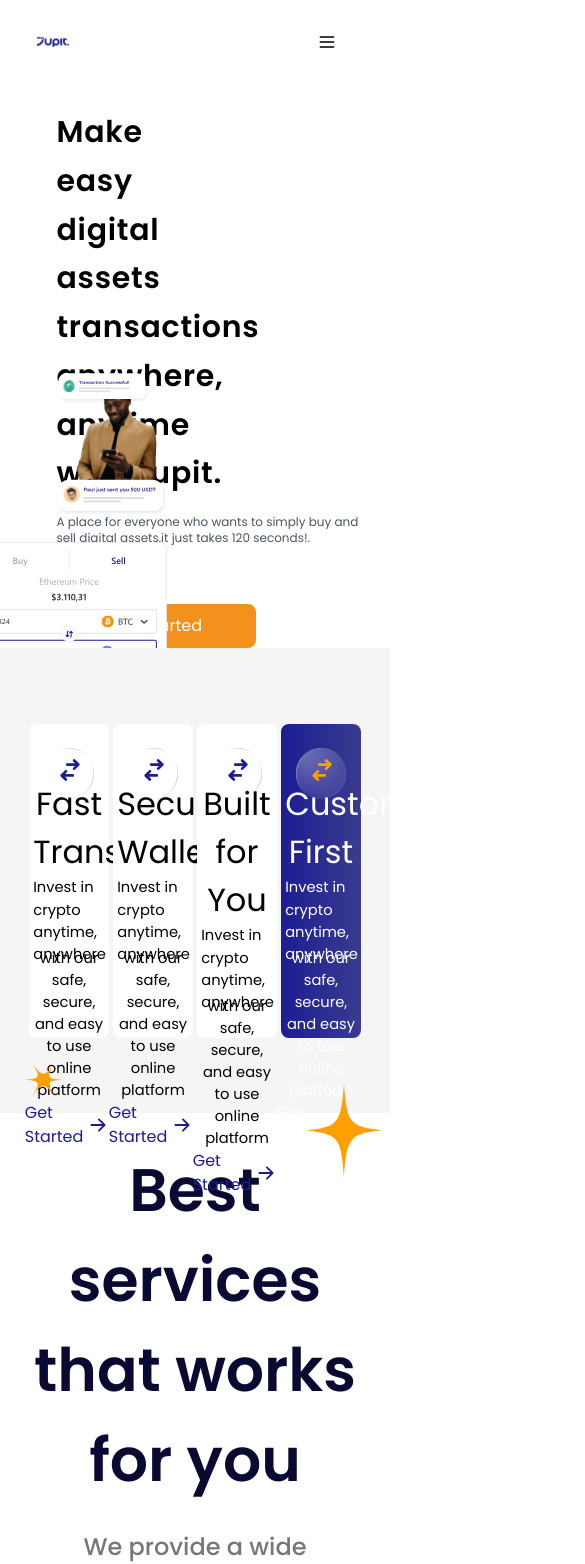
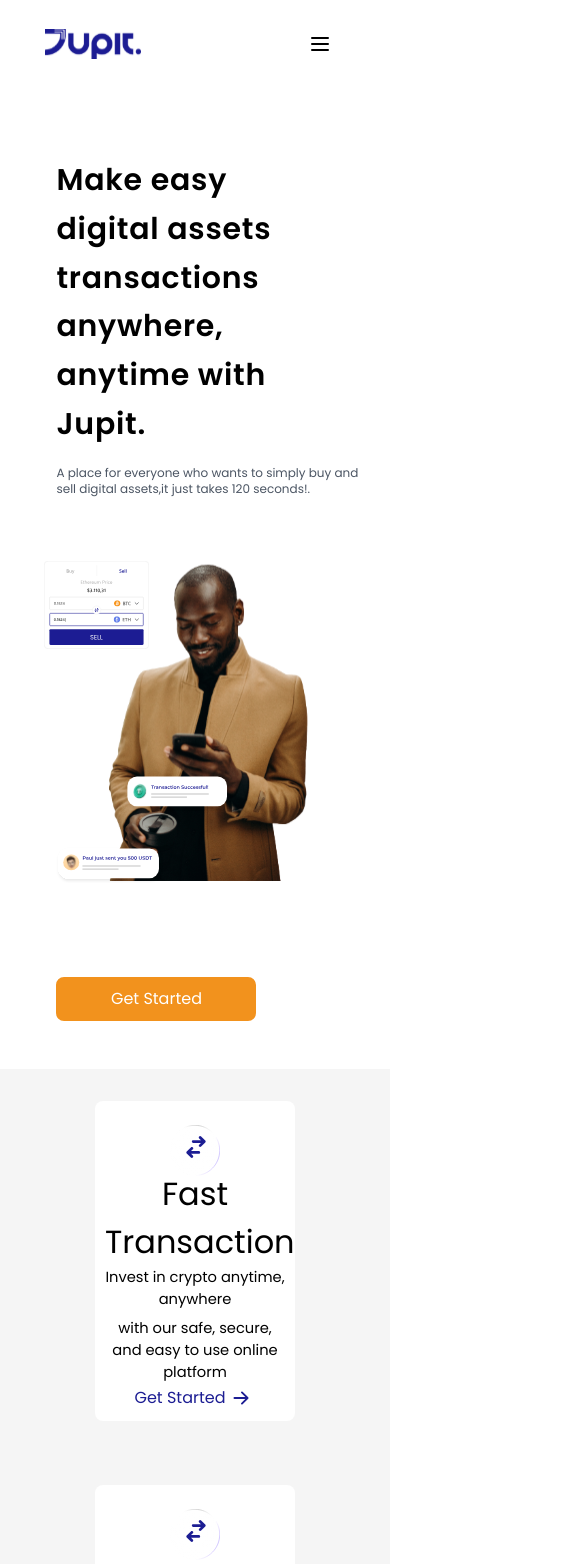
Before and after one commit to olasimboTobi/PWA-Progress-Web-App, a React (Create React App) app: page / in a window 390 px wide. Shown: the top 1564 px of the page, 585 px wide, since content can reach past the window. Built offline with nearby package versions, Linux system fonts and the light colour scheme.

Commit message:
Work on Responsiveness

```diff
--- a/src/Components/Cards/Card1.jsx
+++ b/src/Components/Cards/Card1.jsx
@@ -8,7 +8,7 @@ import {BsArrowRightShort} from "react-icons/bs"
 const Card1 = ({id, title, description1, description2}) =>{
 
    return (
-    <div className={title !== "Customer First" ? " w-[24%] h-[314px] py-6 bg-white border-none rounded-lg" : "w-[24%] h-[314px] py-6 bg-gradient-to-r from-[#1C1D93] to-[#3A3B8F] border-none rounded-lg" }>
+    <div className={title !== "Customer First" ? "w-[200px] mx-auto h-[320px] mt-8 mb-8 sm:w-[200px] sm:mt-8 sm:mb-8 sm:h-[320px]  md:w-[300px] md:mt-4 md:mb-4 md:h-[280px]  lg:w-[370px] lg:mt-8 lg:mb-8 lg:h-[320px] xl:w-[300px] xl:h-[314px] py-6 bg-white border-none rounded-lg" : "w-[200px] mx-auto h-[320px] mt-8 mb-8  sm:w-[200px] sm:mt-8 sm:mb-8 sm:h-[320px]  md:w-[300px] md:mt-4 md:mb-4 md:h-[280px] lg:w-[370px] lg:mt-8 lg:mb-8 lg:h-[320px] xl:w-[300px] xl:h-[314px] py-6 bg-gradient-to-r from-[#1C1D93] to-[#3A3B8F] border-none rounded-lg" }>
         <div className="flex flex-col items-center justify-between  w-[90%] mx-auto h-full">
 
             {title !== "Customer First" ?
@@ -34,10 +34,10 @@ const Card1 = ({id, title, description1, description2}) =>{
             </div>
             }
 
-            <p className={title !== "Customer First" ? "justify-self-start w-full text-[32px] text-center md:text-[20px] md:mt-[0.5em]  lg:text-[25px] xl:mt-[0.2em] xl:text-[32px]" : "justify-self-start w-full text-[32px] text-white text-center md:text-[20px] md:mt-[0.5em] lg:text-[25px] xl:text-[32px] xl:mt-[0.2em]"}>{title}</p>
+            <p className={title !== "Customer First" ? "justify-self-start w-full mt-3  text-[32px] text-center md:text-[20px] md:mt-[0.5em]  lg:text-[25px] xl:mt-[0.2em] xl:text-[32px]" : "justify-self-start w-full text-[32px] text-white mt-3 text-center md:text-[20px] md:mt-[0.5em] lg:text-[25px] xl:text-[32px] xl:mt-[0.2em]"}>{title}</p>
 
-            <p className={title !== "Customer First" ? 'justify-self-start w-full text-[14.7px] md:text-center md:text-[0.68rem] lg:text-center lg:text-[0.7rem] xl:text-start xl:text-[14.7px]' : 'justify-self-start w-full text-[14.7px] text-white md:text-center md:text-[0.68rem] lg:text-center lg:text-[0.7rem] xl:text-start xl:text-[14.7px]'}>{description1}</p>
-            <p className={title !== "Customer First" ? ' w-full text-[14.7px] text-center mt-[-18px] md:text-center md:text-[0.68rem] lg:text-center lg:text-[0.7rem] xl:xl:text-center xl:text-[14.7px]' : ' w-full text-[14.7px] text-white text-center mt-[-18px] md:text-center md:text-[0.68rem]  lg:text-center lg:text-[0.7rem] xl:text-center xl:text-[14.7px]'}>{description2}</p>
+            <p className={title !== "Customer First" ? 'justify-self-start w-full text-center text-[14.7px] md:text-center md:text-[0.68rem] lg:text-center lg:text-[0.7rem] xl:text-start xl:text-[14.7px]' : 'justify-self-start w-full text-[14.7px] text-center text-white md:text-center md:text-[0.68rem] lg:text-center lg:text-[0.7rem] xl:text-start xl:text-[14.7px]'}>{description1}</p>
+            <p className={title !== "Customer First" ? ' w-full text-[14.7px] mt-[0.5em] text-center mt-[-18px] md:text-center md:text-[0.68rem] lg:text-center lg:text-[0.7rem] xl:xl:text-center xl:text-[14.7px]' : ' w-full text-[14.7px] text-white text-center mt-[0.5em] mt-[-18px] md:text-center md:text-[0.68rem]  lg:text-center lg:text-[0.7rem] xl:text-center xl:text-[14.7px]'}>{description2}</p>
             <div className="flex justify-center items-center">
                 <p className={title !== "Customer First" ? "text-[16px] text-[#1C1D93] md:text-[14px] xl:text-[16px]" : "text-[16px] md:text-[14px] xl:text-[16px] text-white"}>Get Started</p>
                 <p><BsArrowRightShort className={title !== "Customer First" ? 'text-[#1C1D93] text-[30px] md:[26px] xl:text-[30px]' : 'text-[#EFEFEF] text-[30px] md:[26px] xl:text-[30px]'}/></p>
--- a/src/Components/Cards/Card2.jsx
+++ b/src/Components/Cards/Card2.jsx
@@ -18,7 +18,7 @@ import {BsArrowRightShort} from "react-icons/bs"
 const Card1 = ({id, title, description }) =>{
 
    return (
-    <div className="w-[42%]  mt-4 py-4  border-none rounded-lg">
+    <div className="w-[200px]  mt-8 py-4 sm:w-[200px]  sm:mt-12  sm:py-4 md:w-[255px]  md:mt-12  md:py-2 lg:w-[300px]  lg:mt-12 lg:py-4  xl:w-[420px]  xl:mt-4 xl:py-4 text-justify border-none rounded-lg">
         <div className="flex flex-col  items-center justify-start  w-[98%] mx-auto ">
 
             {title === "Fast Transaction" &&
@@ -84,8 +84,8 @@ const Card1 = ({id, title, description }) =>{
                 </div>
             </div>}
 
-            <p className="justify-self-start w-full text-[32px] text-center text-[#090931] font-bold mt-8">{title}</p>
-            <p className='justify-self-start w-full text-[24px] text-center font-medium text-[#777777] mt-8'>{description}</p>
+            <p className="justify-self-start w-full text-[17px] md:text-[20px] xl:text-[32px] text-center text-[#090931] font-bold mt-8">{title}</p>
+            <p className='justify-self-start w-full text-[12px]  md:text-[14px] lg:text-[16px] xl:text-[24px] text-center font-medium text-[#777777] mt-8'>{description}</p>
         </div>
 
     </div>
--- a/src/Components/Nav/Navbar.jsx
+++ b/src/Components/Nav/Navbar.jsx
@@ -1,50 +1,221 @@
 import React, {useState} from 'react'
 import {MenuIcon, XIcon} from '@heroicons/react/outline'
+import { useNavigate } from "react-router-dom";
 import { Link,animateScroll as scroll,} from 'react-scroll'
 import logo from "../Assets/Nav/logo.svg"
 
 
+const Navbar = () => {
+  let navigate = useNavigate();
 
-function Navbar() {
-  const [nav, setNav] = useState(false)
-  const handleClick = () => {setNav(!nav)}
+  const routeChange = () => {
+    navigate("/");
+  };
+  const pathChange = () => {
+    navigate("/products");
+  };
+  const resourcesRoute = () => {
+    navigate("/resources");
+  };
+  const ContactRoute = () => {
+    navigate("/contact");
+  };
 
-  const handleClose = () => setNav(!nav)
+  const [navbarOpen, setNavbarOpen] = useState(false);
+
   return (
-    <div className="w-[85%] mx-auto mt-[2em] ">
-        <div className="px-[0.5em] flex justify-between items-center w-full h-full">
-            <div className="flex justify-between gap-[1.5em] items-center md:w-[75%]">
-                <div className="text-3xl font-bold  sm:text-4xl w-[20%]">
-                    <img src={logo} alt="logo"/>
-                </div>
-                <ul className="hidden md:flex justify-between  w-[65%] mx-auto items-center text-[1rem] font-normal">
-                    <li><Link  to="about" smooth={true} duration={500} className="cursor-pointer">About Us</Link></li>
-                    <li><Link  to="product" smooth={true} offset={-200} duration={500} className="cursor-pointer">Product</Link></li>
-                    <li><Link  to="resources" smooth={true} offset={-50} duration={500} className="cursor-pointer">Resources</Link></li>
-                    <li><Link  to="contact" smooth={true} offset={-100} duration={500} className="cursor-pointer">Contact</Link></li>
-                </ul>
+    <>
+      <section className="w-[85%] mx-auto relative sm:w-[85%] md:w-[85%]  flex flex-wrap items-center  justify-between  py-3 bg-white mb-3">
+        <div className="container px-4 mx-auto flex flex-wrap items-center justify-between">
+          <div className="w-full relative flex justify-between lg:w-auto lg:static lg:block lg:justify-start xl:w-auto  xl:flex xl:items-center xl:justify-start">
+            <div className=" ">
+              <img
+                src={logo}
+                alt="logo"
+                className="w-24 h-16 cursor-pointer"
+                onClick={routeChange}
+              ></img>
             </div>
-            <div className="hidden md:flex justify-between items-center  w-[15%] md:w-[25%] xl:w-[15%]">
-                <button className="border-[1px] px-[1em] py-[0.5em] md:px-[0.5em] md:py-[0.5em] lg:px-[1.5em] lg:py-[0.5em] xl:px-[1em] xl:py-[0.5em] border-[#8D8EC9]  rounded-md bg-white text-[#4747A7] text-[0.9em] ">Sign In</button>
-                <button className="border-[1px] px-[1em] py-[0.5em] md:px-[0.5em] md:py-[0.5em] lg:px-[1.5em] lg:py-[0.5em] xl:px-[1em] xl:py-[0.5em]  border-[#8D8EC9]  rounded-md bg-white text-[0.9em] text-[#4747A7] bg-[#F4A03F]">Register</button>
-            </div>
-            <div className="md:hidden mr-4" onClick={handleClick}>
-                {!nav ? <MenuIcon className="w-5"/> : < XIcon className="w-5"/>}
 
-            </div>
+            <button
+              className="text-white cursor-pointer text-xl leading-none px-3 py-1 border border-solid border-transparent rounded bg-transparent block lg:hidden outline-none focus:outline-none"
+              type="button"
+              onClick={() => setNavbarOpen(!navbarOpen)}
+            >
+              {navbarOpen ? (
+                <svg
+                  xmlns="http://www.w3.org/2000/svg"
+                  className="w-6 h-6 text-black"
+                  viewBox="0 0 20 20"
+                  fill="currentColor"
+                >
+                  <path
+                    fillRule="evenodd"
+                    d="M4.293 4.293a1 1 0 011.414 0L10 8.586l4.293-4.293a1 1 0 111.414 1.414L11.414 10l4.293 4.293a1 1 0 01-1.414 1.414L10 11.414l-4.293 4.293a1 1 0 01-1.414-1.414L8.586 10 4.293 5.707a1 1 0 010-1.414z"
+                    clipRule="evenodd"
+                  />
+                </svg>
+              ) : (
+                <svg
+                  xmlns="http://www.w3.org/2000/svg"
+                  className="w-6 h-6 text-black"
+                  fill="none"
+                  viewBox="0 0 24 24"
+                  stroke="currentColor"
+                  strokeWidth={2}
+                >
+                  <path
+                    strokeLinecap="round"
+                    strokeLinejoin="round"
+                    d="M4 6h16M4 12h16M4 18h16"
+                  />
+                </svg>
+              )}
+            </button>
+          </div>
+          <div
+            className={
+              "md:w-[100%] lg:w-[85%] lg:flex xl:w-[80%]  flex-grow items-center" +
+              (navbarOpen ? " flex pl-4" : " hidden")
+            }
+            id="example-navbar-danger"
+          >
+            <ul className="flex flex-col md:w-[100%] gap-4 md:items-center md:justify-center whitespace-nowrap md:text-[1.5rem] lg:text-[1rem]  lg:w-[85%] lg:flex-row lg:justify-end  lg:items-center list-none  lg:ml-auto lg:gap-8 xl:gap-20 xl:w-[80%] xl:text-[1rem]">
+              <li className="pt-4 cursor-pointer" onClick={routeChange}>
+                About Us
+              </li>
+
+              <li className="pt-4 cursor-pointer" onClick={pathChange}>
+                Product
+              </li>
+              <li className="pt-4 cursor-pointer" onClick={resourcesRoute}>
+                Resources
+              </li>
+              <li className="pt-4 cursor-pointer" onClick={ContactRoute}>
+                Contact
+              </li>
+
+              <li className="border-[1px] text-[0.9em] px-[1em] py-[0.5em] sm:py-[0.3em]  md:mt-4 md:mb-4 md:px-[2em] md:py-[0.5em] lg:text-[0.9em] lg:mb-0 lg:mt-0 lg:px-[1.5em] lg:py-[0.5em] xl:px-[1em] xl:py-[0.5em] border-[#8D8EC9] hover:bg-[#F4A03F]  rounded-md bg-white text-[#4747A7]">
+              <Link
+              to="contact"
+              smooth={true}
+              duration={700}
+              className="cursor-pointer"
+              >
+              Sign In
+            </Link>
+              </li>
+              <li className="border-[1px] px-[1em] py-[0.5em] sm:py-[0.3em] md:px-[1.7em] md:py-[0.5em] lg:px-[1.5em] lg:py-[0.5em] xl:px-[1em] xl:py-[0.5em]  border-[#8D8EC9]  rounded-md bg-white text-[0.9em] text-[#4747A7] hover:bg-[#F4A03F]">
+              <Link
+              to="contact"
+              smooth={true}
+              duration={700}
+              className="cursor-pointer"
+              >
+              Register
+            </Link>
+              </li>
+            </ul>
+          </div>
         </div>
-        <ul className={!nav ? "hidden" : "absolute bg-zinc-200 w-full px-8"}>
-            <li className="border-b-2 border-zinc-300 w-full"><Link onClick={handleClose} to="about" smooth={true} duration={500} className="cursor-pointer">About Us</Link></li>
-            <li className="border-b-2 border-zinc-300 w-full"><Link onClick={handleClose} to="product" smooth={true} offset={-200} duration={500} className="cursor-pointer">Product</Link></li>
-            <li className="border-b-2 border-zinc-300 w-full"><Link onClick={handleClose} to="resources" smooth={true} offset={-50} duration={500} className="cursor-pointer">Resources</Link></li>
-            <li className="border-b-2 border-zinc-300 w-full"><Link onClick={handleClose} to="contact" smooth={true} offset={-100} duration={500} className="cursor-pointer">Contact</Link></li>
-            <div className="flex flex-col my-4">
-                <button className="bg-transparent text-indigo-600 px-8 py-3 mb-4">Sign In</button>
-                <button className="px-8 py-3 ">Register</button>
-            </div>
-        </ul>
-    </div>
-  )
-}
+      </section>
+    </>
+  );
+};
 
-export default Navbar
+export default Navbar;
+
+
+
+
+
+
+
+
+
+
+
+
+
+
+
+
+
+
+
+
+
+
+
+
+
+
+
+
+
+
+
+
+
+
+
+
+
+
+
+
+
+
+
+
+
+// import React, {useState} from 'react'
+// import {MenuIcon, XIcon} from '@heroicons/react/outline'
+// import { Link,animateScroll as scroll,} from 'react-scroll'
+// import logo from "../Assets/Nav/logo.svg"
+
+
+
+// function Navbar() {
+//   const [nav, setNav] = useState(false)
+//   const handleClick = () => {setNav(!nav)}
+
+//   const handleClose = () => setNav(!nav)
+//   return (
+//     <div className="w-[85%] mx-auto mt-[2em]">
+//         <div className="sm:px-0  md:px-[0.5em] flex justify-between items-center w-full h-full">
+//             <div className="flex justify-between sm:gap-0 md:gap-[1.5em] items-center md:w-[75%]">
+//                 <div className="text-2xl font-bold sm-w-[30%]  md:text-4xl md:w-[20%]">
+//                     <img className="" src={logo} alt="logo"/>
+//                 </div>
+//                 <ul className="hidden md:flex justify-between  w-[65%] mx-auto items-center text-[1rem] font-normal">
+//                     <li><Link  to="about" smooth={true} duration={500} className="cursor-pointer">About Us</Link></li>
+//                     <li><Link  to="product" smooth={true} offset={-200} duration={500} className="cursor-pointer">Product</Link></li>
+//                     <li><Link  to="resources" smooth={true} offset={-50} duration={500} className="cursor-pointer">Resources</Link></li>
+//                     <li><Link  to="contact" smooth={true} offset={-100} duration={500} className="cursor-pointer">Contact</Link></li>
+//                 </ul>
+//             </div>
+//             <div className="hidden md:flex justify-between items-center  w-[15%] md:w-[25%] xl:w-[15%]">
+//                 <button className="border-[1px] px-[1em] py-[0.5em] md:px-[0.5em] md:py-[0.5em] lg:px-[1.5em] lg:py-[0.5em] xl:px-[1em] xl:py-[0.5em] border-[#8D8EC9]  rounded-md bg-white text-[#4747A7] text-[0.9em] ">Sign In</button>
+//                 <button className="border-[1px] px-[1em] py-[0.5em] md:px-[0.5em] md:py-[0.5em] lg:px-[1.5em] lg:py-[0.5em] xl:px-[1em] xl:py-[0.5em]  border-[#8D8EC9]  rounded-md bg-white text-[0.9em] text-[#4747A7] bg-[#F4A03F]">Register</button>
+//             </div>
+//             <div className="md:hidden sm-[65%]" onClick={handleClick}>
+//                 {!nav ? <MenuIcon className="w-8"/> : < XIcon className="w-8"/>}
+
+//             </div>
+//         </div>
+//         <ul className={!nav ? "hidden" : "absolute bg-zinc-200 w-[84%] px-8 mt-4 "}>
+//             <li className="border-b-2 border-zinc-300 w-full"><Link onClick={handleClose} to="about" smooth={true} duration={500} className="cursor-pointer">About Us</Link></li>
+//             <li className="border-b-2 border-zinc-300 w-full"><Link onClick={handleClose} to="product" smooth={true} offset={-200} duration={500} className="cursor-pointer">Product</Link></li>
+//             <li className="border-b-2 border-zinc-300 w-full"><Link onClick={handleClose} to="resources" smooth={true} offset={-50} duration={500} className="cursor-pointer">Resources</Link></li>
+//             <li className="border-b-2 border-zinc-300 w-full"><Link onClick={handleClose} to="contact" smooth={true} offset={-100} duration={500} className="cursor-pointer">Contact</Link></li>
+//             <div className="flex flex-col my-4">
+//                 <button className="bg-transparent text-indigo-600 px-8 py-3 mb-4">Sign In</button>
+//                 <button className="px-8 py-3 ">Register</button>
+//             </div>
+//         </ul>
+//     </div>
+//   )
+// }
+
+// export default Navbar
--- a/src/Pages/Home/Home.jsx
+++ b/src/Pages/Home/Home.jsx
@@ -51,7 +51,7 @@ const Home = () => {
         className="pt-4 w-full px-8 grid place-items-center   "
       >
         <div className="flex flex-col w-[85%] items-between  md:flex-row  md:mt-20 md:gap-24 md:w-[88%] xl:flex-row xl:mt-20  lg:mt-12">
-          <section className="pt-10  w-[60%]">
+          <section className="pt-10 sm:w-[100%]  md:w-[60%]">
             <div>
               <div>
                 <h1 className="font-bold tracking-wide leading-relaxed  text-3xl md:text-5xl  md:leading-relaxed md:tracking-wide ">
@@ -76,21 +76,21 @@ const Home = () => {
               </button>
             </div>
           </section>
-          <section className="relative  w-[40%] flex lg:w-[45%] xl:[40%]">
-            <div className="flex mt-[-45px] md:mt-[-180px] lg:mt-[-45px]">
-              <img src={personimage} alt="home img" className=" w-[100%]  mt-[-105px]" />
+          <section className="relative  w-[100%]  flex lg:w-[45%] xl:[40%]">
+            <div className="flex mt-[-48px] md:mt-[-180px] lg:mt-[-45px]">
+              <img src={personimage} alt="home img" className=" mt-20 w-[100%] md:w-[100%]  md:mt-[-105px]" />
             </div>
-            <div className="absolute top-11 left-[-85px] md:top-36 md:left-[-48px] md:w-[62%] lg:w-[58%]  lg:top-28 lg:left-[-58px] xl:top-14 xl:left-[-85px] ">
-              <img src={dialogImg} alt="home img" className="h-full w-full   " />
+            <div className="absolute top-28  left-[-12px] md:top-36 md:left-[-48px] md:w-[62%] lg:w-[58%]  lg:top-28 lg:left-[-58px] xl:top-14 xl:left-[-85px] ">
+              <img src={dialogImg} alt="home img" className="w-[40%] md:h-full md:w-full   " />
             </div>
-            <div className="absolute bottom-[105px] right-[18px] md:bottom-[435px] md:w-[60%] lg:bottom-[250px] xl:bottom-[105px] xl:right-[18px]">
-              <img src={transactImg} alt="home img" className="h-full w-full   " />
+            <div className="absolute bottom-[70px] right-[-58px] md:bottom-[435px] md:right-[-1px] md:w-[60%] lg:bottom-[250px] lg:right-[-5px] xl:bottom-[105px] xl:right-[18px]">
+              <img src={transactImg} alt="home img" className="w-[40%] md:h-full md:w-full   " />
             </div>
-            <div className="absolute bottom-[-8px] md:bottom-[378px] md:w-[60%] lg:bottom-[160px] xl:bottom-[-8px]">
-              <img src={actionImg} alt="home img" className="h-full w-full   " />
+            <div className="absolute bottom-[-2px] md:bottom-[378px] md:w-[60%] lg:bottom-[160px] xl:bottom-[-8px]">
+              <img src={actionImg} alt="home img" className="w-[40%] md:h-full md:w-full  " />
             </div>
           </section>
-          <button className=" block w-[200px] mt-24 border-2 border-[#F2921D] py-2 px-2 rounded-lg cursor-pointer bg-[#F2921D]  hover:bg-[transparent] hover:text-[#F2921D]  text-white duration-300 md:hidden md:mt-4 md:px-8">
+          <button className=" block w-[200px] whitespape-nowrap mt-24 border-2 border-[#F2921D] mb-12 py-2 px-2 rounded-lg cursor-pointer bg-[#F2921D]  hover:bg-[transparent] hover:text-[#F2921D]  text-white duration-300 md:hidden md:mt-4 md:px-8">
           <Link
               to="contact"
               smooth={true}
--- a/src/Pages/Services/Services.jsx
+++ b/src/Pages/Services/Services.jsx
@@ -52,12 +52,12 @@ const Services = () => {
       key={1}
     >
         <div className="w-[85%] mx-auto text-center ">
-            <h1 className="text-[60px]  md:text[40px] xl:text-[60px] mt-8 text-[#090931] font-bold">Best services that works <br/> for you</h1>
-            <p className="w-[75%] mx-auto text-[24px] font-medium text-[#777777] mt-6">We provide a wide range of services to our users. Take a look at few of the<br/> solutions to expect from us.</p>
+            <h1 className="text-[30px]  md:text[40px] xl:text-[60px] mt-8 text-[#090931] font-bold">Best services that works <br/> for you</h1>
+            <p className="w-[75%] mx-auto text-[12px]  md:text-[14px] lg:text-[16px] xl:text-[24px] font-medium text-[#777777] mt-6">We provide a wide range of services to our users. Take a look at few of the<br/> solutions to expect from us.</p>
             <div className="flex items-center justify-between w-[80%] flex-wrap  mx-auto mb-12">
                 {elementOffer}
             </div>
-            <div className="w-[90%] mx-auto bg-[#EDEDF6] h-[463px] md:h-[380px] lg:h-[390px] xl:h-[463px] px-8 py-12 text-start border-none rounded-lg">
+            <div className="w-[100%] md:w-[90%] mx-auto bg-[#EDEDF6] h-[660px] md:h-[380px] lg:h-[390px] xl:h-[463px] px-8 py-12 text-start border-none rounded-lg">
                 <div className='font-semibold'>We make crypto easy</div>
                 <p className='w-[47%] text-[14px] mt-4'>
                     We make sure that every cryptocurrency payment and transaction
@@ -89,7 +89,7 @@ const Services = () => {
                         </div>
                         <p className="text-[16px]">Real Time Value</p>
                     </div>
-                    <div className='absolute top-[-180px] right-0 md:w-[60%] md:right-0 md:top-[-24px] lg:w-[70%] lg:right-0 lg:top-[-100px]  xl:w-[80%] xl:right-0 xl:top-[-180px]'>
+                    <div className='absolute top-[170px] right-0 md:w-[60%] md:right-0 md:top-[-24px] md:w-[60%] md:right-0 md:top-[-24px] lg:w-[70%] lg:right-0 lg:top-[-100px]  xl:w-[80%] xl:right-0 xl:top-[-180px]'>
                         <img src={phone} alt="phone"/>
                     </div>
                 </div>
--- a/src/Pages/WhatUsersSay/WhatUsersSay.jsx
+++ b/src/Pages/WhatUsersSay/WhatUsersSay.jsx
@@ -120,7 +120,7 @@ const WhatUsersSay = () => {
       key={1}
     >
         <div className='w-full h-[743px] pt-16 text-center bg-[#1C1D93] relative group'>
-            <div className="w-full h-[743px] absolute">
+            <div className="w-[100%] h-[100%] absolute">
                 <img className="w-full h-full object-cover " src={bgImg} alt="/" />
             </div>
             {/* <h2 className='text-white text-[32px] mb-8'>See what our users'<br/>say about us</h2>
--- a/src/Pages/WhatWeOffer/WhatWeOffer.jsx
+++ b/src/Pages/WhatWeOffer/WhatWeOffer.jsx
@@ -46,12 +46,12 @@ const WhatWeOffer = () => {
 
   return (
     <div className="flex w-full bg-[#F5F5F5] items-center  min-h-[465px] relative">
-       <div  className="flex justify-between items-center flex-wrap w-[85%] md:w[85%] lg:w-[85%]  mx-auto h-full ">
+       <div  className="flex flex-wrap justify-between items-center flex-wrap  md:w-[85%] lg:w-[85%]  mx-auto h-full ">
           {elementOffer}
-          <div className='absolute left-[3.8%] bottom-3 w-[56.7px] h-[42.5px]'>
+          <div className='absolute left-[3.8%] bottom-2 w-[56.7px] h-[42.5px] lg:left-[1%] lg:bottom-3 lg:w-[56.7px] lg:h-[42.5px] xl:left-[3.8%] xl:bottom-3 xl:w-[56.7px] xl:h-[42.5px]'>
           <img src={star} className="w-full h-full"/>
           </div>
-          <div className='absolute right-2 bottom-[-13.9%] w-[77.05px] h-[94.74px]'>
+          <div className='absolute right-2 bottom-[-5%] w-[77.05px] h-[94.74px] lg:right-2 lg:bottom-[-7.9%] lg:w-[77.05px] lg:h-[94.74px] xl:right-2 xl:bottom-[-13.9%] xl:w-[77.05px] xl:h-[94.74px]'>
             <img src={star1} alt="star1"/>
         </div>
        </div>
@@ -60,3 +60,6 @@ const WhatWeOffer = () => {
 }
 
 export default WhatWeOffer
+
+
+// sm:flex sm:flex-col sm:justify-center sm:items-between sm:gap-8 sm:w-[85%] sm:auto  sm:mt-8 sm:mb-8 sm:flex-wrap
--- a/src/index.css
+++ b/src/index.css
@@ -17,6 +17,24 @@ code {
 @tailwind components;
 @tailwind utilities;
 
+
+@layer base {
+  :root {
+    --color-primary: 255 115 179;
+    --color-secondary: 111 114 185;
+    /* ... */
+  }
+}
+
+html {
+    overflow:   scroll;
+  }
+
+::-webkit-scrollbar {
+  width: 0px;
+  background: transparent; /* make scrollbar transparent */
+}
+
 body {
   margin: 0;
   padding: 0;
@@ -24,3 +42,10 @@ body {
   font-family: 'Poppins', sans-serif;
   /* background-color: #ECEEEE; */
 }
+
+
+@media (width: 712px) {
+  .wrapper {
+    background-color: light green;
+  }
+}
```
Also changed, not shown: src/Pages/InstallApp/InstallApp.jsx (+21 -21 lines), 1 other file (tests, documents, lock files or other folders).
